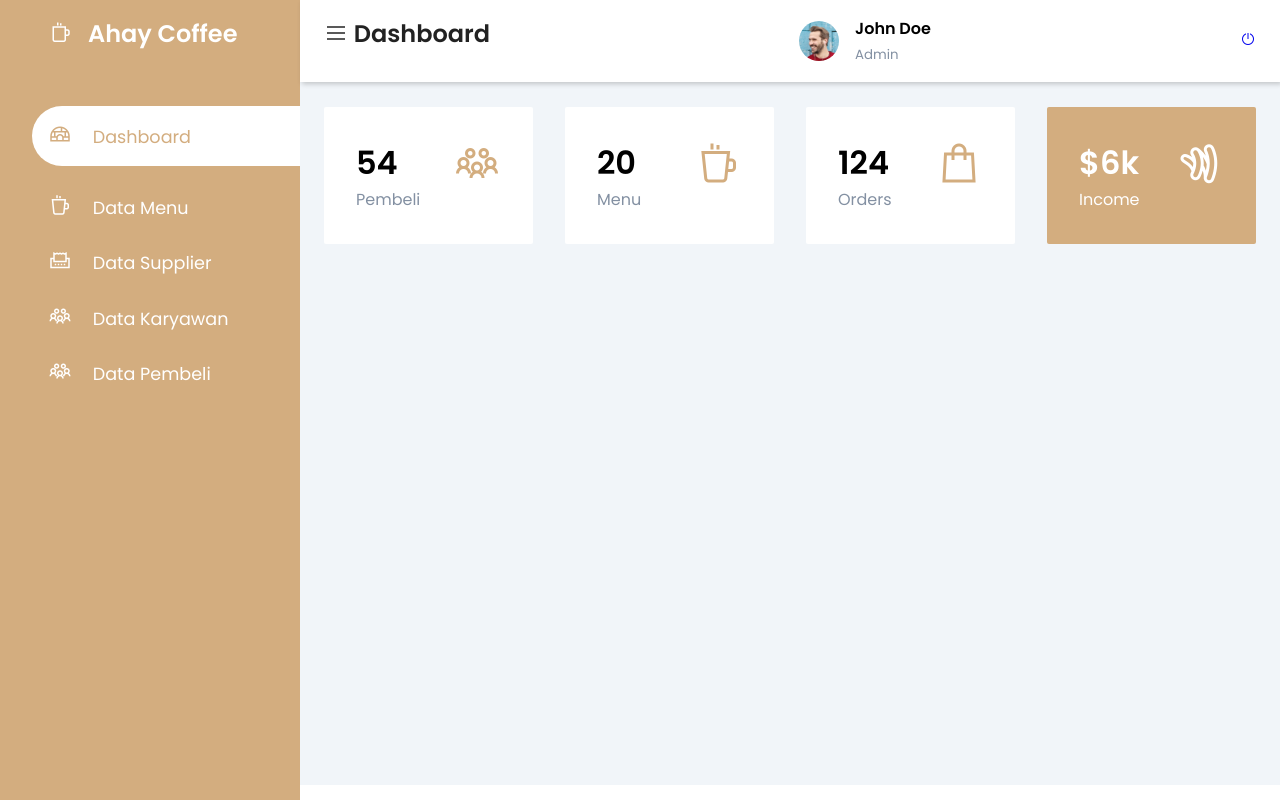
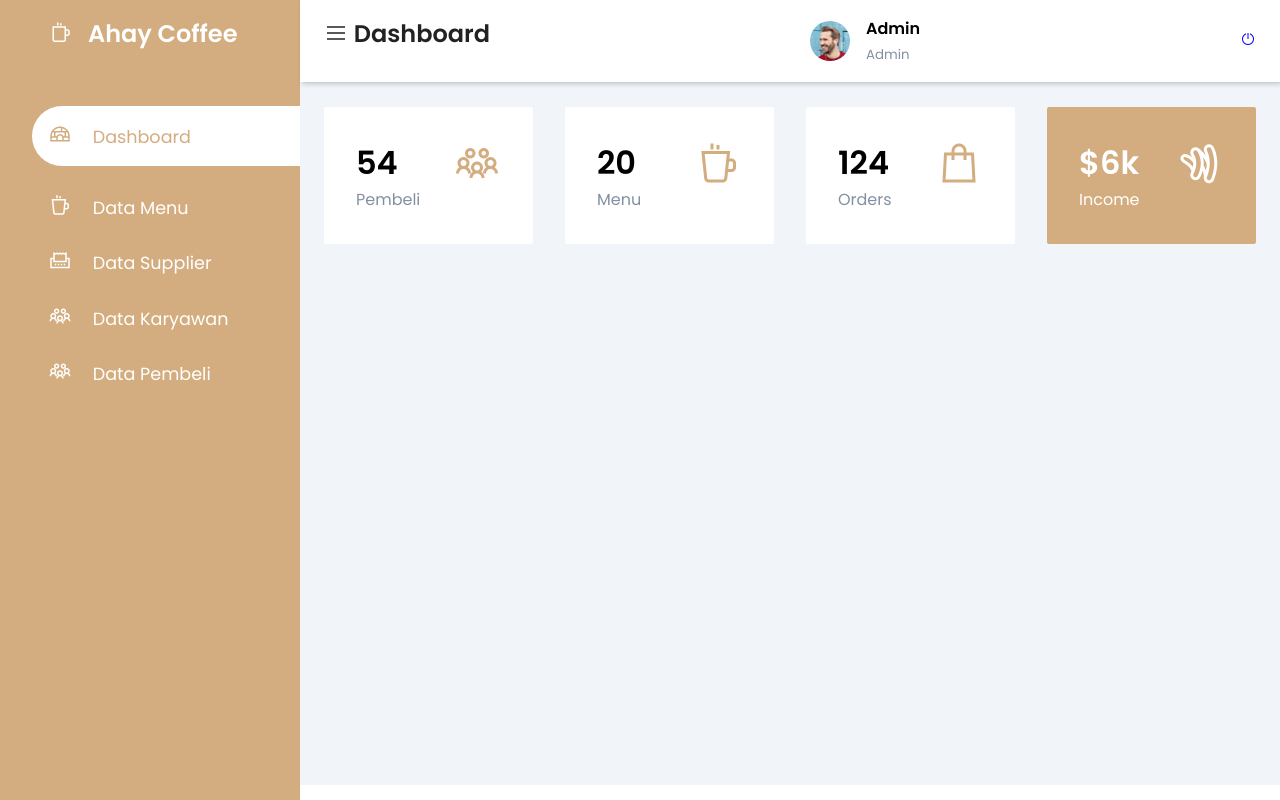
Before and after one commit to graceln/kelompok4_pa_web, a PHP site: page /admin.php in a window 1280 px wide. Run offline with PHP 8.4, Linux system fonts and the light colour scheme.

Commit message:
update admin.php

```diff
--- a/admin.php
+++ b/admin.php
@@ -56,7 +56,7 @@
             <div class="user-wrapper">
                 <img src="image/pic-1.png" width="40px" height="40px" alt="">
                 <div>
-                    <h4>John Doe</h4>
+                    <h4>Admin</h4>
                     <small>Admin</small>
                 </div>
             </div>
```
